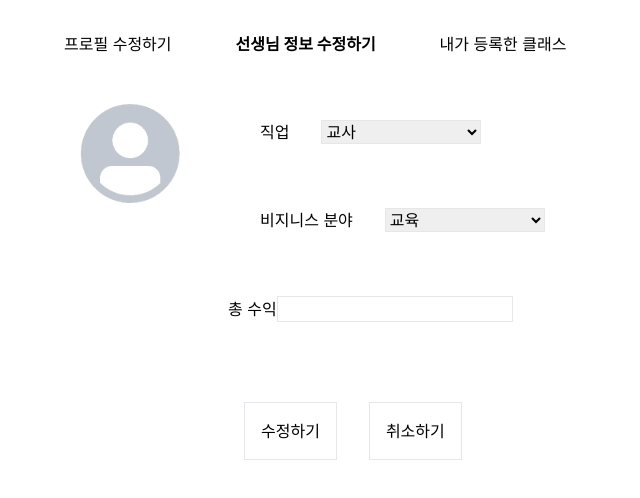
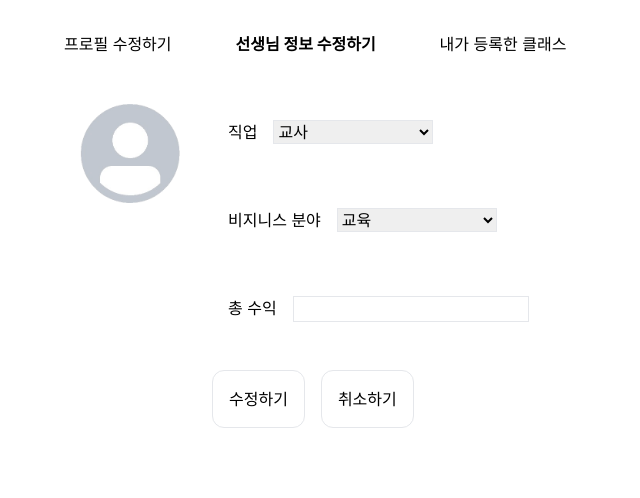
Before and after one commit to ClassRoom-Project/ClassRoom-Project, a Next.js app: page /mypage in a window 1280 px wide. Both pictures are taken after a click on the element "선생님 정보 수정하기". Shown: the top 498 px of the page, without its empty margins (0-640 px from the left). Built offline with nearby package versions, Linux system fonts and the light colour scheme.

Commit message:
style : mypage(teacher) 기본 ui 구현 #12

```diff
--- a/src/components/common/mypage/button.tsx
+++ b/src/components/common/mypage/button.tsx
@@ -3,7 +3,7 @@ export const EditButton = () => {
     alert('수정하기 버튼입니다.');
   };
   return (
-    <button onClick={handleOnClickEditBtn} className="m-4 p-4 border">
+    <button onClick={handleOnClickEditBtn} className="p-4 border rounded-xl ">
       수정하기
     </button>
   );
@@ -14,7 +14,7 @@ export const CancleButton = () => {
     alert('취소하기 버튼입니다.');
   };
   return (
-    <button onClick={handleOnClickCancleBtn} className="m-4 p-4 border">
+    <button onClick={handleOnClickCancleBtn} className="p-4 border rounded-xl">
       취소하기
     </button>
   );
--- a/src/components/mypage/teacher/EditTeacherInfo.tsx
+++ b/src/components/mypage/teacher/EditTeacherInfo.tsx
@@ -10,28 +10,28 @@ const EditTeacherInfo = () => {
       </div>
       <div className="flex flex-col">
         <div className="flex flex-col">
-          <form className="m-4 p-4 gap-4">
-            <label className="m-4 p-4">직업</label>
+          <form className="m-4 p-4 flex gap-4">
+            <label>직업</label>
             <select name="" id="" className="border w-40">
               <option value="">교사</option>
               <option value="">개발자</option>
               <option value="">예술가</option>
             </select>
           </form>
-          <form className="m-4 p-4 gap-4">
-            <label className="m-4 p-4">비지니스 분야</label>
+          <form className="m-4 p-4 flex gap-4">
+            <label>비지니스 분야</label>
             <select name="" id="" className="border w-40">
               <option value="">교육</option>
               <option value="">IT</option>
               <option value="">예술</option>
             </select>
           </form>
-          <div className="m-4 p-4 ">
+          <div className="m-4 p-4 flex gap-4">
             <span>총 수익</span>
             <input type="text" className="border" />
           </div>
         </div>
-        <div className="m-4 p-4">
+        <div className="p-4 flex gap-4">
           <EditButton />
           <CancleButton />
         </div>
--- a/src/components/mypage/teacher/MyClass.tsx
+++ b/src/components/mypage/teacher/MyClass.tsx
@@ -7,16 +7,16 @@ const MyClass = () => {
       <Image src="/class-sample-img.jpeg" alt="클래스 대표 사진" width={300} height={200} />
       <div className="flex flex-col p-4">
         <div>
-          <p>쿠키 만들기 클래스</p>
-          <div>
-            <span>날짜</span>
-            <span>시간</span>
+          <p>맛있는 쿠키 만들기 클래스</p>
+          <div className="flex gap-4">
+            <span>2024-04-15</span>
+            <span>15:00</span>
           </div>
         </div>
-        <div className="m-4">
-          <button className="border p-4">클래스 삭제하기</button>
-          <button className="border p-4">클래스 보러가기</button>
-          <button className="border p-4">예약한 수강생 보기</button>
+        <div className="flex gap-4 m-4">
+          <button className="border rounded-xl p-4">클래스 삭제하기</button>
+          <button className="border rounded-xl p-4">클래스 보러가기</button>
+          <button className="border rounded-xl p-4">예약한 수강생 보기</button>
         </div>
       </div>
     </div>
```
